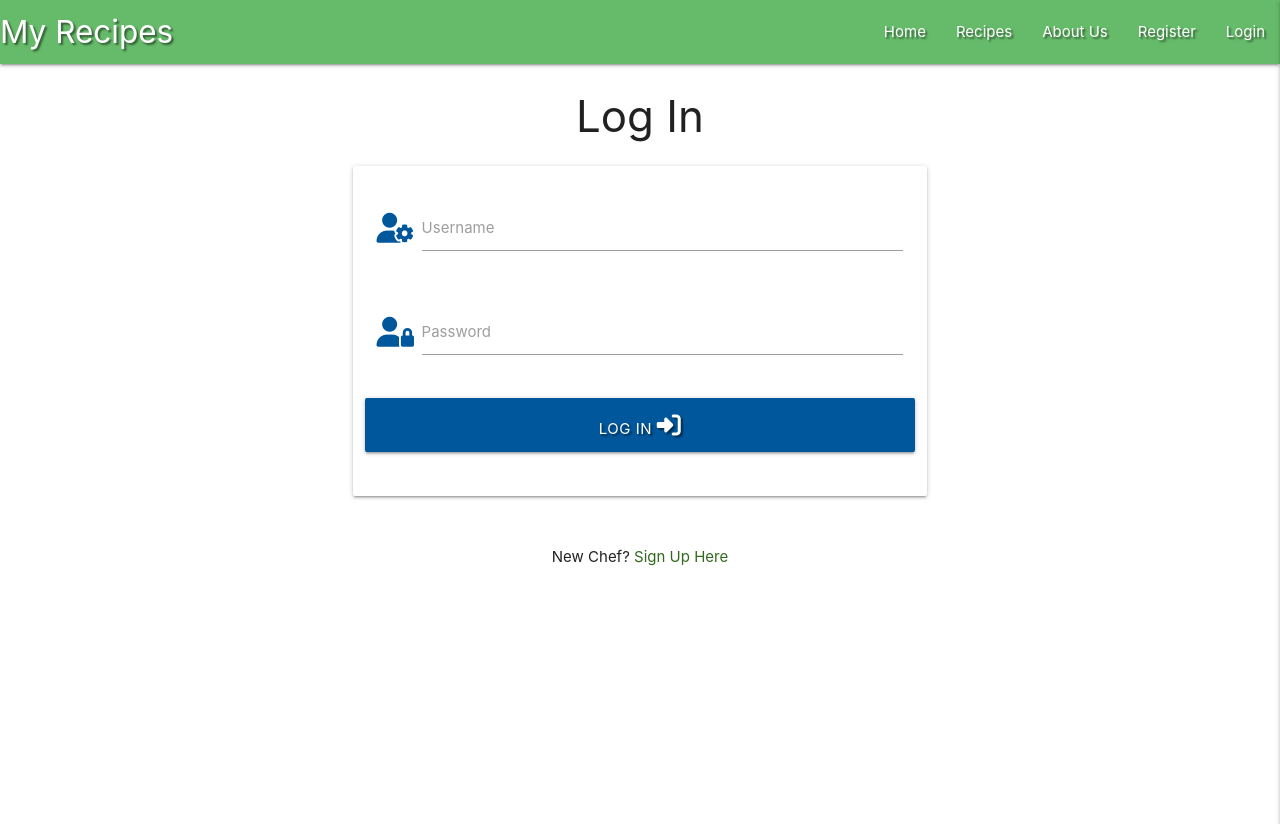
After one commit to imransal/My-Recipes, a Flask app: page /login in a window 1280 px wide. The commit adds this page. Shown: the top 824 px of the page. Run offline with Flask 3, Linux system fonts and the light colour scheme; some libraries are stand-ins or nearby versions.

Commit message:
added login functionality

```diff
--- a/app.py
+++ b/app.py
@@ -47,6 +47,33 @@ def register():
         flash("Registration Successful!")
     return render_template("register.html")
 
+
+@app.route("/login", methods=["GET", "POST"])
+def login():
+    if request.method == "POST":
+        # check if username exists in db
+        existing_user = mongo.db.users.find_one(
+            {"username": request.form.get("username").lower()})
+
+        if existing_user:
+            # ensure hashed password matches user input
+            if check_password_hash(
+                existing_user["password"], request.form.get("password")):
+                    session["user"] = request.form.get("username").lower()
+                    flash("Welcome, {}".format(request.form.get("username")))
+            else:
+                # invalid password match
+                flash("Incorrect Username and/or Password")
+                return redirect(url_for("login"))
+
+        else:
+            # username doesn't exist
+            flash("Incorrect Username and/or Password")
+            return redirect(url_for("login"))
+
+    return render_template("login.html")
+
+
 if __name__ == "__main__":
     app.run(host=os.environ.get("IP"),
             port=int(os.environ.get("PORT")),
--- a/templates/base.html
+++ b/templates/base.html
@@ -24,6 +24,7 @@
         <li><a href="#">Recipes</a></li>
         <li><a href="#">About Us</a></li>
         <li><a href="{{ url_for('register') }}">Register</a></li>
+        <li><a href="{{ url_for('login') }}">Login</a></li>
       </ul>
     </div>
   </nav>
@@ -35,6 +36,7 @@
         <li><a href="#">Recipes</a></li>
         <li><a href="#">About Us</a></li>
         <li><a href="{{ url_for('register') }}">Register</a></li>
+        <li><a href="{{ url_for('login') }}">Login</a></li>
   </ul>
     </header>
 
--- /dev/null
+++ b/templates/login.html
@@ -0,0 +1,46 @@
+{% extends "base.html" %}
+{% block content %}
+
+    <h3 class="center-align">Log In</h3>
+
+    <div class="row">
+        <form class="col s12 m8 offset-m2" method="POST" action="{{ url_for('login') }}">
+            <div class="card-panel">
+                <!-- username -->
+                <div class="row">
+					<div class="input-field col s12">
+						<i class="fas fa-user-cog prefix light-blue-text text-darken-4"></i>
+						<input id="username" name="username" type="text" minlength="5"
+                            maxlength="15" pattern="^[a-zA-Z0-9]{5,15}$" class="validate" required>
+						<label for="username">Username</label>
+					</div>
+                </div>
+                <!-- passowrd -->
+                <div class="row">
+                    <div class="input-field col s12">
+						<i class="fas fa-user-lock prefix light-blue-text text-darken-4"></i>
+                        <input id="password" name="password" type="password" minlength="5"
+                            maxlength="15" pattern="^[a-zA-Z0-9]{5,15}$" class="validate" required>
+                        <label for="password">Password</label>
+                    </div>
+                </div>
+                <!-- login -->
+                <div class="row">
+                    <button type="submit" class="col s12 btn-large light-blue darken-4 text-shadow">
+                        Log In <i class="fas fa-sign-in-alt"></i>
+                    </button>
+                </div>
+            </div>
+        </form>
+    </div>
+
+    <div class="row">
+        <div class="col s12">
+            <p class="center-align">
+                New Chef?
+                <a href="{{ url_for('register') }}" class="light-green-text text-darken-4">Sign Up Here</a>
+            </p>
+        </div>
+    </div>
+
+{% endblock %}
```
Also changed, not shown: templates/register.html (+7 -0 lines).
